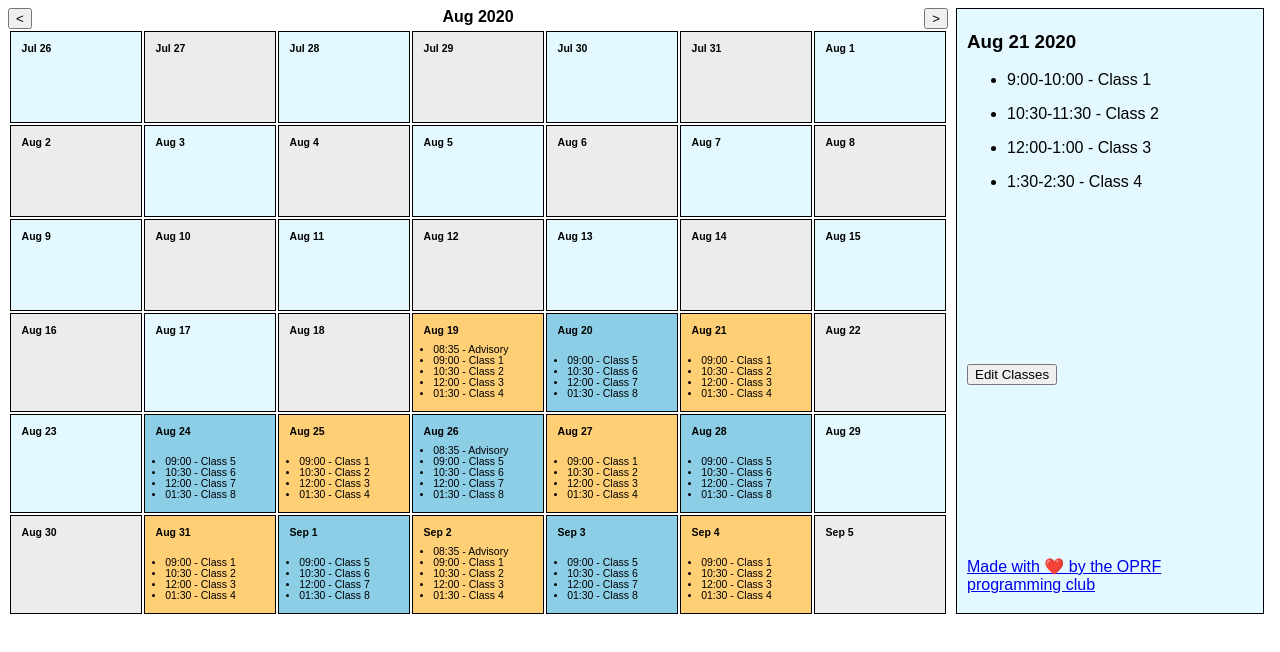
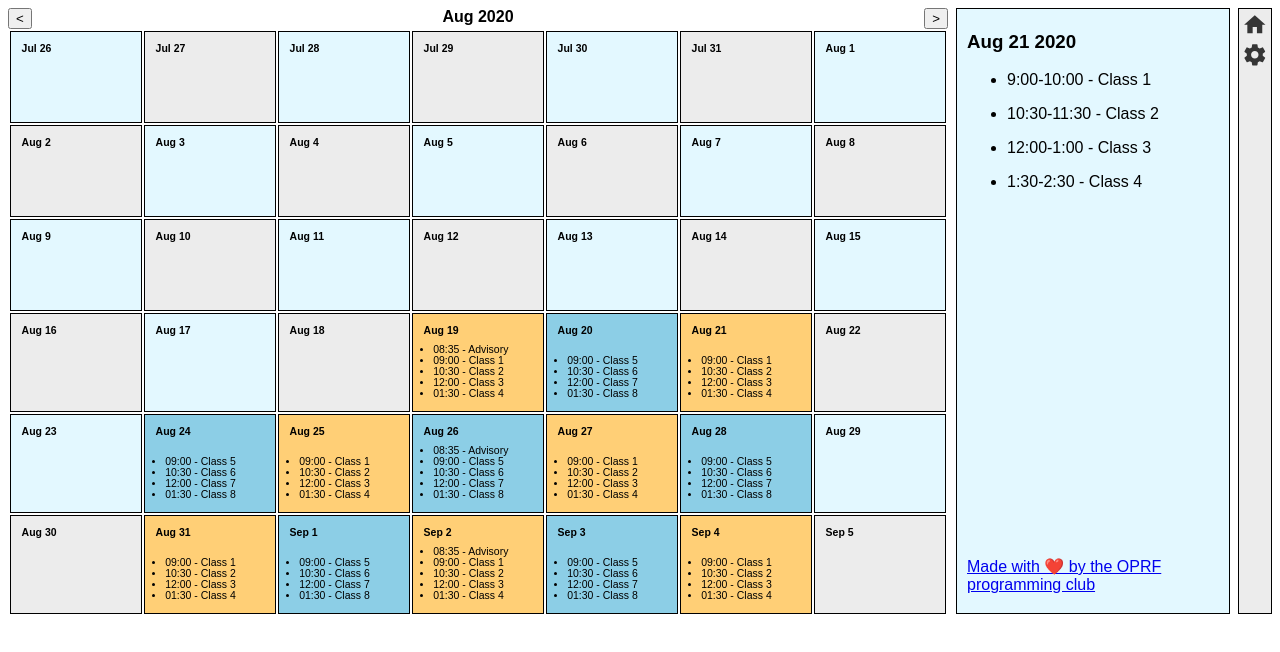
Before and after one commit to oprf-programming-club/elearning-calendar, a React (Vite) app: page / in a window 1280 px wide. Shown: the top 652 px of the page. Built offline with nearby package versions, Linux system fonts and the light colour scheme.

Commit message:
Use react-router for home/settings

```diff
--- a/src/config.ts
+++ b/src/config.ts
@@ -1,3 +1,5 @@
+import produce from "immer";
+
 export interface Class {
   period: number;
   name: string;
@@ -12,6 +14,33 @@ export interface Config {
 
 export interface WithConfig {
   config: Config;
+}
+
+interface ClassAction {
+  targetClass: "advisory" | number;
+  edit: ["name", string] | ["classroom" | "meeting", string | null];
+}
+
+export type Action = ClassAction;
+
+export function dispatch(prev: Config, action: Action): Config {
+  const { targetClass, edit } = action;
+  const newConfig = produce(prev, (config) => {
+    const cls =
+      targetClass === "advisory"
+        ? config.advisory
+        : config.classes[targetClass];
+    // incredible, thank you typescript
+    // if (edit[0] === "name") {
+    //   cls[edit[0]] = edit[1];
+    // } else {
+    //   cls[edit[0]] = edit[1];
+    // }
+    // @ts-ignore
+    cls[edit[0]] = edit[1];
+  });
+  localStorage.setItem("calConfig", JSON.stringify(newConfig));
+  return newConfig;
 }
 
 export const defaultConfig: Config = {
@@ -72,68 +101,3 @@ export const defaultConfig: Config = {
     },
   ],
 };
-
-export const myConfig: Config = {
-  advisory: {
-    period: 0,
-    name: "Advisory",
-    classroom: "https://classroom.google.com/c/NDg3MTc1NDUyNTJa",
-    meeting:
-      "https://us02web.zoom.us/j/86805607101?pwd=Q21OcjlDWDEzSXV6K1VVMlRiRXpvZz09",
-  },
-  classes: [
-    {
-      period: 1,
-      name: "Calc BC",
-      classroom: "https://classroom.google.com/c/MTI2MDA2MTQ5NzU0",
-      meeting: "https://meet.google.com/lookup/e6mjyvo3e7?authuser=0&hs=179",
-    },
-    {
-      period: 2,
-      name: "AP Enviro",
-      classroom: "https://classroom.google.com/c/MTI2NzQ2NTk2MDIx",
-      meeting:
-        "https://zoom.us/j/91381285154?pwd=Nk1raWliOS9NOGdlTldwRTFYL1Vmdz09",
-    },
-    {
-      period: 3,
-      name: "Sci-Fi Lit",
-      classroom: "https://classroom.google.com/c/MTIyODY1MzUxODMz",
-      meeting:
-        "https://us02web.zoom.us/j/5815081216?pwd=R1doM0ozQngyRXJKZUVJL0tnSGQrZz09",
-    },
-    {
-      period: 4,
-      name: "Lunch",
-      classroom: null,
-      meeting: null,
-    },
-    {
-      period: 5,
-      name: "Civics",
-      classroom: "https://classroom.google.com/c/MTIzNTM5MDgyNTM1",
-      meeting:
-        "https://zoom.us/j/98641987304?pwd=WUo3RFVuaW5EN3FyZ21KcFk2QzNXZz09",
-    },
-    {
-      period: 6,
-      name: "Adventure Ed",
-      classroom: "https://classroom.google.com/c/MTI2MDAwOTM4ODg2",
-      meeting: "https://meet.google.com/lookup/hubgat3za4?authuser=0&hs=179",
-    },
-    {
-      period: 7,
-      name: "A Capella Choir",
-      classroom: "https://classroom.google.com/c/MTIyMDczNzE1MTI3",
-      meeting:
-        "https://us02web.zoom.us/j/82400999508?pwd=a2I0RU53LzVReEVER1djVFBWdUpCQT09",
-    },
-    {
-      period: 8,
-      name: "AP Physics",
-      classroom: "https://classroom.google.com/c/MTI2NjU5ODMzMTg5",
-      meeting:
-        "https://us02web.zoom.us/j/82465963057?pwd=Z29rQ3lKNHNqaWRTYjE1VXU0dk9YUT09",
-    },
-  ],
-};
--- a/src/configMenu.tsx
+++ b/src/configMenu.tsx
@@ -1,33 +1,5 @@
 import React, { FunctionComponent } from "react";
-import produce from "immer";
-import { Config } from "./config";
-
-interface ClassAction {
-  targetClass: "advisory" | number;
-  edit: ["name", string] | ["classroom" | "meeting", string | null];
-}
-
-export type Action = ClassAction;
-
-export function dispatch(prev: Config, action: Action): Config {
-  const { targetClass, edit } = action;
-  const newConfig = produce(prev, (config) => {
-    const cls =
-      targetClass === "advisory"
-        ? config.advisory
-        : config.classes[targetClass];
-    // incredible, thank you typescript
-    // if (edit[0] === "name") {
-    //   cls[edit[0]] = edit[1];
-    // } else {
-    //   cls[edit[0]] = edit[1];
-    // }
-    // @ts-ignore
-    cls[edit[0]] = edit[1];
-  });
-  localStorage.setItem("calConfig", JSON.stringify(newConfig));
-  return newConfig;
-}
+import { Config, Action } from "./config";
 
 interface ConfigMenuProps {
   dispatch: React.Dispatch<Action>;
@@ -42,9 +14,12 @@ export const ConfigMenu: FunctionComponent<ConfigMenuProps> = ({
     ...config.classes.map((cls, i) => [i, cls] as const),
   ];
   return (
+    <div className="flexlist">
+      {classes.map(([targetClass, cls]) => (
         <div>
-      {classes.map(([targetClass, cls]) => (
+          {`Period ${cls.period}:`}
           <div key={cls.period} className="lmar">
+            <p>
               <label>
                 {"Class name: "}
                 <input
@@ -54,6 +29,8 @@ export const ConfigMenu: FunctionComponent<ConfigMenuProps> = ({
                   }
                 />
               </label>
+            </p>
+            <p>
               <label>
                 {" Classroom link: "}
                 <input
@@ -67,6 +44,8 @@ export const ConfigMenu: FunctionComponent<ConfigMenuProps> = ({
                   }
                 />
               </label>
+            </p>
+            <p>
               <label>
                 {" Video meeting link: "}
                 <input
@@ -80,8 +59,12 @@ export const ConfigMenu: FunctionComponent<ConfigMenuProps> = ({
                   }
                 />
               </label>
+            </p>
+          </div>
         </div>
       ))}
     </div>
   );
 };
+
+export default ConfigMenu;
--- a/src/index.html
+++ b/src/index.html
@@ -3,6 +3,10 @@
   <head>
     <meta charset="UTF-8" />
     <meta name="viewport" content="width=device-width, initial-scale=1.0" />
+    <meta
+      name="description"
+      content="A small calendar to see what e-learning classes you have at a glance."
+    />
     <title>OPRF E-Learning Calendar</title>
     <link rel="stylesheet" href="style.scss" />
     <link rel="shortcut icon" href="../assets/icon.png" type="image/png" />
--- a/src/index.tsx
+++ b/src/index.tsx
@@ -5,6 +5,7 @@ import React, {
   useReducer,
 } from "react";
 import ReactDOM from "react-dom";
+import { MdHome, MdSettings } from "react-icons/md";
 
 import dayjs, { Dayjs } from "dayjs";
 import isBetween from "dayjs/plugin/isBetween";
@@ -13,10 +14,12 @@ dayjs.extend(isBetween);
 import * as configMenu from "./configMenu";
 import { insideRange } from "./data";
 import * as data from "./data";
-import * as config from "./config";
+import { dispatch as configReduce } from "./config";
 import { Calendar } from "./calendar";
 import { SchedulePanel } from "./schedule";
 import { defaultConfig, Config } from "./config";
+import { HashRouter, Link, Route } from "react-router-dom";
+import { IconType } from "react-icons/lib";
 
 export class YearMonth {
   constructor(public year: number, public month: number) {}
@@ -53,6 +56,9 @@ export class YearMonth {
   }
 }
 
+const ScheduleLazy = React.lazy(() => import("./schedule"));
+const ConfigLazy = React.lazy(() => import("./configMenu"));
+
 const App: FunctionComponent = () => {
   useEffect(() => {
     const id = setInterval(() => {
@@ -61,7 +67,7 @@ const App: FunctionComponent = () => {
     return () => clearInterval(id);
   });
   const [config, dispatchConfig] = useReducer(
-    configMenu.dispatch,
+    configReduce,
     null,
     (): Config => {
       const cfg = localStorage.getItem("calConfig");
@@ -72,17 +78,14 @@ const App: FunctionComponent = () => {
   const [activeDay, setActiveDay] = useState<data.CalendarDay>(() =>
     data.calendarDayFromDate(dayjs()),
   );
-  const [viewingMenu, setViewingMenu] = useState(false);
-  return viewingMenu ? (
-    <div>
-      <p>
-        <button onClick={() => setViewingMenu(false)}>back</button>
-      </p>
-      <configMenu.ConfigMenu dispatch={dispatchConfig} config={config} />
-    </div>
-  ) : (
-    <div>
+  return (
+    <React.Suspense fallback={<></>}>
       <div className="flexbar">
+        <HashRouter hashType="noslash">
+          <Route path="/settings">
+            <ConfigLazy dispatch={dispatchConfig} config={config} />
+          </Route>
+          <Route exact path="/">
             <div className="calcontainer">
               <div className="flexbar">
                 <button onClick={() => setMonth(month.add(-1))}>{"<"}</button>
@@ -91,16 +94,31 @@ const App: FunctionComponent = () => {
                 </div>
                 <button onClick={() => setMonth(month.add(1))}>{">"}</button>
               </div>
-          <Calendar onDayClick={setActiveDay} month={month} config={config} />
-        </div>
-        <SchedulePanel
-          day={activeDay}
-          viewMenuCb={() => setViewingMenu(true)}
+              <Calendar
+                onDayClick={setActiveDay}
+                month={month}
                 config={config}
               />
             </div>
+            <ScheduleLazy day={activeDay} config={config} />
+          </Route>
+          <div className="sidebar">
+            <SidebarIcon to="/" icon={MdHome} />
+            <SidebarIcon to="/settings" icon={MdSettings} />
           </div>
+        </HashRouter>
+      </div>
+    </React.Suspense>
   );
 };
 
+const SidebarIcon: FunctionComponent<{ to: string; icon: IconType }> = ({
+  icon: Icon,
+  to,
+}) => (
+  <Link to={to}>
+    <Icon size="2vw" className="sidebaricon" />
+  </Link>
+);
+
 ReactDOM.render(<App />, document.getElementById("app"));
--- a/src/schedule.tsx
+++ b/src/schedule.tsx
@@ -9,15 +9,14 @@ import {
 } from "./data";
 import { WithConfig } from "./config";
 import dayjs, { Dayjs } from "dayjs";
+import { Link } from "react-router-dom";
 
 interface SchedulePanelProps extends WithConfig {
   day: CalendarDay;
-  viewMenuCb: () => void;
 }
 export const SchedulePanel: FunctionComponent<SchedulePanelProps> = ({
   day,
   config,
-  viewMenuCb,
 }) => {
   return (
     <div className="schedule-panel colflex">
@@ -31,9 +30,6 @@ export const SchedulePanel: FunctionComponent<SchedulePanelProps> = ({
           </ul>
         )}
       </div>
-      <p>
-        <button onClick={viewMenuCb}>Edit Classes</button>
-      </p>
       <p>
         <a href="https://github.com/oprf-programming-club/elearning-calendar">
           Made with ❤️ by the OPRF programming club
@@ -78,3 +74,5 @@ const ClassItem: FunctionComponent<ClassItemProps> = ({
 
 const sameDay = (d: Dayjs, today: Dayjs) =>
   d.date(today.date()).month(today.month()).year(today.year());
+
+export default SchedulePanel;
--- a/src/style.scss
+++ b/src/style.scss
@@ -76,3 +76,26 @@ $accent_b: rgb(236, 236, 236);
   flex-direction: column;
   justify-content: space-between;
 }
+
+.sidebar {
+  min-width: 2.5vw;
+  background-color: $accent_b;
+  border: solid 1px black;
+  margin-bottom: 2px;
+  display: flex;
+  flex-direction: column;
+  align-items: center;
+  padding: 0.25vw 0;
+  .sidebaricon {
+    color: rgb(53, 53, 53);
+  }
+}
+
+.flexlist {
+  display: flex;
+  flex-wrap: wrap;
+  justify-items: 1px;
+  > div {
+    margin: 2vh 1vw;
+  }
+}
--- a/tsconfig.json
+++ b/tsconfig.json
@@ -4,6 +4,7 @@
     "jsx": "react",
     "allowSyntheticDefaultImports": true,
     "target": "es2018",
-    "moduleResolution": "node"
+    "moduleResolution": "node",
+    "module": "es2020"
   }
 }
```
Also changed, not shown: package.json (+7 -1 lines), 1 other file (tests, documents, lock files or other folders). Lines whose indentation alone changed are shown as unchanged.
